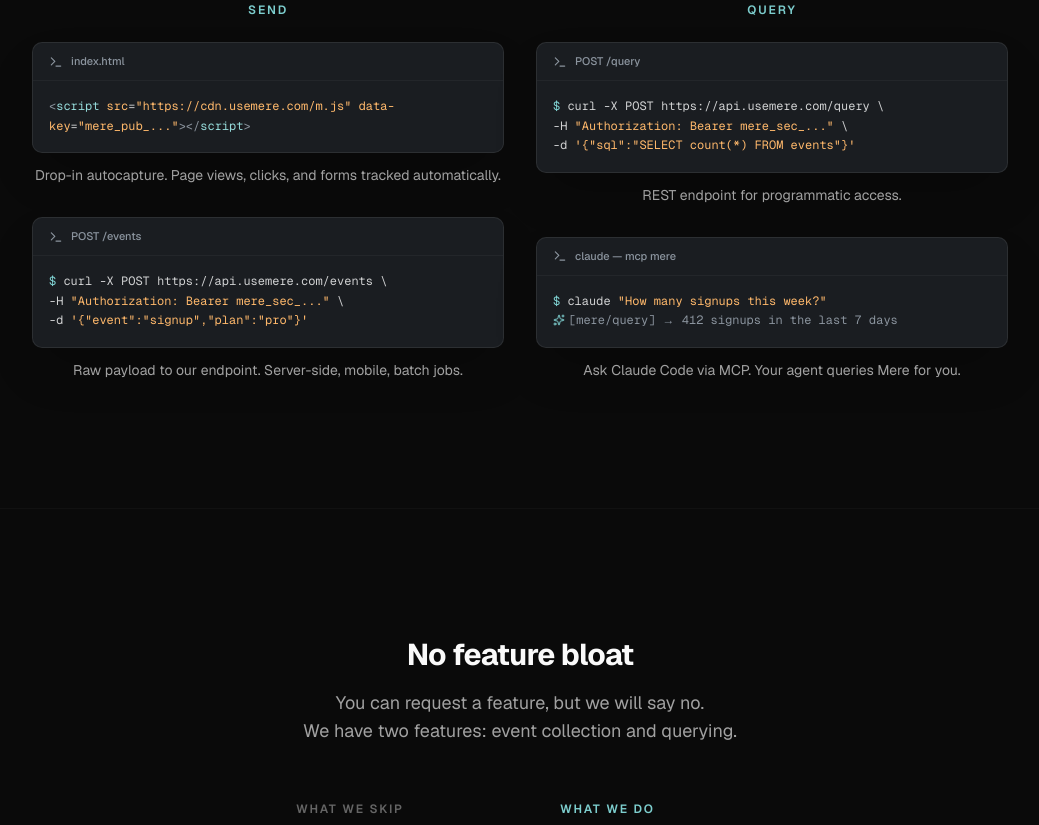
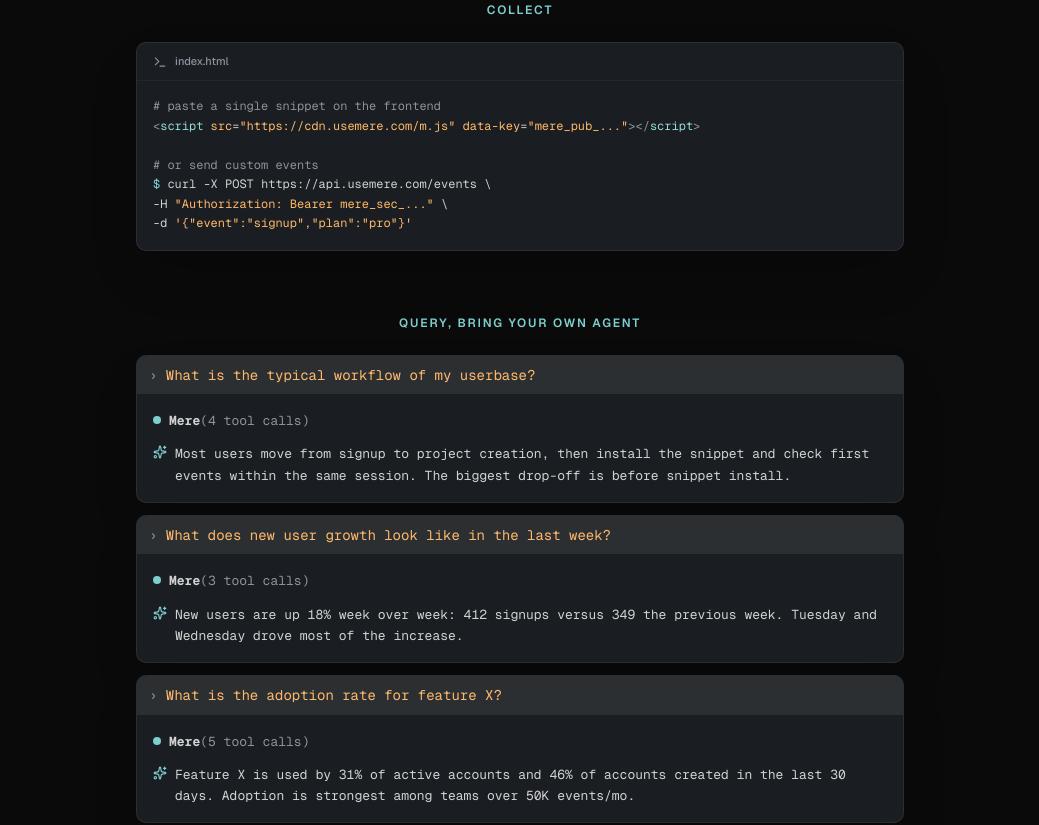
Before and after one commit to jjdinho/use-mere-landing, a Next.js app: page / in a window 1280 px wide. Shown: the part 1380-2205 px from the top of the page, without its empty margins (120-1159 px from the left). Built offline with nearby package versions, Linux system fonts and the light colour scheme.

Commit message:
Update pricing trust copy and setup examples (#10)
* Update pricing and setup copy

* Update query section label

```diff
--- a/src/app/page.tsx
+++ b/src/app/page.tsx
@@ -30,6 +30,38 @@
         <span className="text-[11px] text-[#8b949e] font-medium">{filename}</span>
       </div>
       <div className="p-4 font-mono text-[12px] leading-relaxed">{children}</div>
+    </div>
+  )
+}
+
+function ClaudeTerminalCard({
+  question,
+  toolCalls,
+  response,
+}: {
+  question: string
+  toolCalls: string
+  response: string
+}) {
+  return (
+    <div className="overflow-hidden rounded-lg border border-[#ffffff14] bg-[#1a1d21] shadow-2xl font-mono">
+      <div className="bg-[#ffffff14] px-3 py-2 text-[13px] leading-relaxed text-[#d1d2d3] sm:text-sm">
+        <span className="text-[#8b949e]">›</span>{" "}
+        <span className="text-orange-300">{question}</span>
+      </div>
+      <div className="space-y-3 px-4 py-4 text-[12px] leading-relaxed sm:text-[13px]">
+        <div className="flex items-start gap-2 text-[#d1d2d3]">
+          <span className="mt-1.5 size-2 shrink-0 rounded-full bg-sv-teal-500" />
+          <span>
+            <span className="font-bold">Mere</span>
+            <span className="text-[#8b949e]">({toolCalls})</span>
+          </span>
+        </div>
+        <div className="flex items-start gap-2 text-[#d1d2d3]">
+          <Sparkles className="mt-0.5 size-3.5 shrink-0 text-sv-teal-500" />
+          <span>{response}</span>
+        </div>
+      </div>
     </div>
   )
 }
@@ -76,6 +108,27 @@
   {
     name: "churn-watch",
     description: "Surface accounts going quiet before they cancel",
+  },
+]
+
+const analyticsExamples = [
+  {
+    question: "What is the typical workflow of my userbase?",
+    toolCalls: "4 tool calls",
+    response:
+      "Most users move from signup to project creation, then install the snippet and check first events within the same session. The biggest drop-off is before snippet install.",
+  },
+  {
+    question: "What does new user growth look like in the last week?",
+    toolCalls: "3 tool calls",
+    response:
+      "New users are up 18% week over week: 412 signups versus 349 the previous week. Tuesday and Wednesday drove most of the increase.",
+  },
+  {
+    question: "What is the adoption rate for feature X?",
+    toolCalls: "5 tool calls",
+    response:
+      "Feature X is used by 31% of active accounts and 46% of accounts created in the last 30 days. Adoption is strongest among teams over 50K events/mo.",
   },
 ]
 
@@ -305,9 +358,10 @@
             <p>Probably less than $50/month</p>
           </div>
         ) : (
-          <p className="text-sm text-muted-foreground mb-5">
-            Flat rate. Includes everything.
-          </p>
+          <div className="text-sm text-muted-foreground mb-5 space-y-1">
+            <p>Free through 1M events/mo. Flat $9/mo after that.</p>
+            <p>No surprise usage bills.</p>
+          </div>
         )}
         <ul className="flex flex-col items-center gap-1.5 text-sm text-foreground mb-6">
           {[
@@ -339,6 +393,11 @@
             <div className="cta-pulse__wave cta-pulse__wave--3" />
           </div>
         </div>
+        {!mereRow.label && mereRow.price > 0 && (
+          <p className="text-sm text-muted-foreground mt-4">
+            60-day money-back guarantee.
+          </p>
+        )}
       </div>
 
       {/* Competitors */}
@@ -510,19 +569,18 @@
             <p className="text-muted-foreground max-w-xl mx-auto">
               Paste our autocapture snippet, or send events however you want.
               <br />
-              Then query your data with the API or your agent.
+              Then query your data with your agent or directly via the API.
             </p>
           </div>
 
-          <div className="grid grid-cols-1 md:grid-cols-2 gap-12 md:gap-8 max-w-5xl mx-auto">
-            {/* Send */}
+          <div className="max-w-3xl mx-auto space-y-16">
             <div>
               <p className="text-xs uppercase tracking-[0.15em] text-sv-teal-500 font-semibold mb-6 text-center">
-                Send
+                Collect
               </p>
-              <div className="space-y-8">
-                <div>
               <CodeCard filename="index.html">
+                <span className="text-[#8b949e]"># paste a single snippet on the frontend</span>
+                <br />
                 <span className="text-[#8b949e]">&lt;</span>
                 <span className="text-sv-teal-400">script</span>{" "}
                 <span className="text-orange-300">src</span>
@@ -534,14 +592,10 @@
                 <span className="text-[#8b949e]">&gt;&lt;/</span>
                 <span className="text-sv-teal-400">script</span>
                 <span className="text-[#8b949e]">&gt;</span>
-                  </CodeCard>
-                  <p className="text-sm text-muted-foreground mt-3 text-center">
-                    Drop-in autocapture. Page views, clicks, and forms tracked automatically.
-                  </p>
-                </div>
-
-                <div>
-                  <CodeCard filename="POST /events">
+                <br />
+                <br />
+                <span className="text-[#8b949e]"># or send custom events</span>
+                <br />
                 <span className="text-sv-teal-500">$</span>{" "}
                 <span className="text-[#d1d2d3]">curl -X POST https://api.usemere.com/events \</span>
                 <br />
@@ -552,51 +606,21 @@
                 <span className="text-[#d1d2d3]">{"  "}-d </span>
                 <span className="text-orange-300">{`'{"event":"signup","plan":"pro"}'`}</span>
               </CodeCard>
-                  <p className="text-sm text-muted-foreground mt-3 text-center">
-                    Raw payload to our endpoint. Server-side, mobile, batch jobs.
-                  </p>
-                </div>
-              </div>
-            </div>
-
-            {/* Query */}
-            <div>
-              <p className="text-xs uppercase tracking-[0.15em] text-sv-teal-500 font-semibold mb-6 text-center">
-                Query
-              </p>
-              <div className="space-y-8">
-                <div>
-                  <CodeCard filename="POST /query">
-                    <span className="text-sv-teal-500">$</span>{" "}
-                    <span className="text-[#d1d2d3]">curl -X POST https://api.usemere.com/query \</span>
-                    <br />
-                    <span className="text-[#d1d2d3]">{"  "}-H </span>
-                    <span className="text-orange-300">&quot;Authorization: Bearer mere_sec_...&quot;</span>
-                    <span className="text-[#d1d2d3]"> \</span>
-                    <br />
-                    <span className="text-[#d1d2d3]">{"  "}-d </span>
-                    <span className="text-orange-300">{`'{"sql":"SELECT count(*) FROM events"}'`}</span>
-                  </CodeCard>
-                  <p className="text-sm text-muted-foreground mt-3 text-center">
-                    REST endpoint for programmatic access.
-                  </p>
             </div>
 
             <div>
-                  <CodeCard filename="claude — mcp mere">
-                    <span className="text-sv-teal-500">$</span>{" "}
-                    <span className="text-[#d1d2d3]">claude</span>{" "}
-                    <span className="text-orange-300">&quot;How many signups this week?&quot;</span>
-                    <br />
-                    <span className="text-[#8b949e]">
-                      <Sparkles className="inline size-3 text-sv-teal-500 mr-1 -mt-0.5" />
-                      [mere/query] → 412 signups in the last 7 days
-                    </span>
-                  </CodeCard>
-                  <p className="text-sm text-muted-foreground mt-3 text-center">
-                    Ask Claude Code via MCP. Your agent queries Mere for you.
+              <p className="text-xs uppercase tracking-[0.15em] text-sv-teal-500 font-semibold mb-6 text-center">
+                Query, Bring your own Agent
               </p>
-                </div>
+              <div className="space-y-3">
+                {analyticsExamples.map((example) => (
+                  <ClaudeTerminalCard
+                    key={example.question}
+                    question={example.question}
+                    toolCalls={example.toolCalls}
+                    response={example.response}
+                  />
+                ))}
               </div>
             </div>
           </div>
```
Lines whose indentation alone changed are shown as unchanged.
